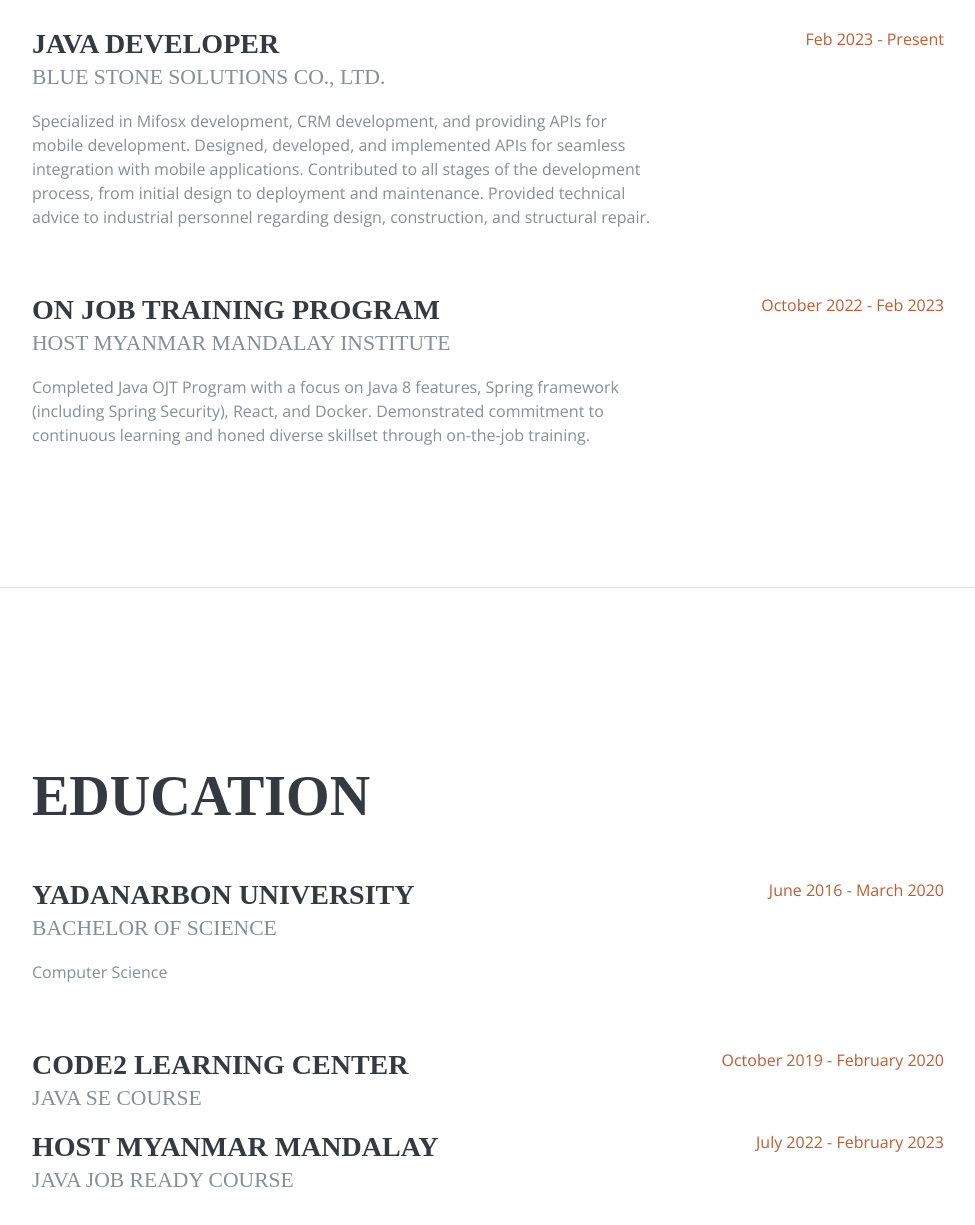
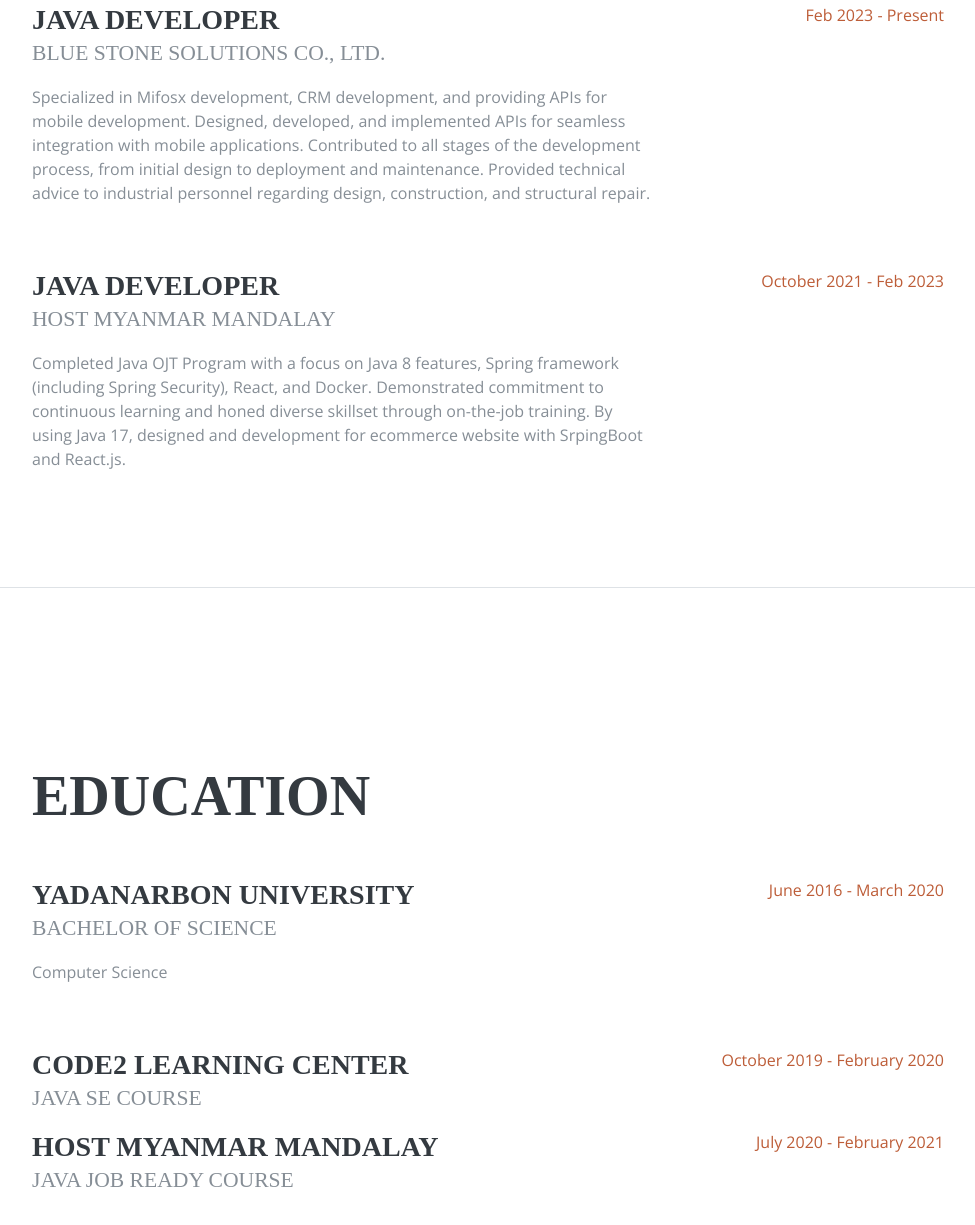
Before and after one commit to SOETHIHAKYAW/my-portfolio, a plain HTML site: page index.html in a window 1280 px wide. Shown: the part 1012-2237 px from the top of the page, without its empty margins (288-1263 px from the left). Drawn offline with nearby package versions, Linux system fonts and the light colour scheme; a web font is replaced by a local one.

Commit message:
[MOD] modified for body

```diff
--- a/index.html
+++ b/index.html
@@ -173,13 +173,13 @@
 
           <div class="resume-item d-flex flex-column flex-md-row">
             <div class="resume-content mr-auto">
-              <h3 class="mb-0">On Job Training Program</h3>
-              <div class="subheading mb-3">Host Myanmar Mandalay Institute</div>
+              <h3 class="mb-0">Java Developer</h3>
+              <div class="subheading mb-3">Host Myanmar Mandalay</div>
               <p>Completed Java OJT Program with a focus on Java 8 features, Spring framework (including Spring Security), React, and Docker.
-                Demonstrated commitment to continuous learning and honed diverse skillset through on-the-job training.</p>
+                Demonstrated commitment to continuous learning and honed diverse skillset through on-the-job training. By using Java 17, designed and development for ecommerce website with SrpingBoot and React.js.</p>
             </div>
             <div class="resume-date text-md-right">
-              <span class="text-primary">October 2022 - Feb 2023</span>
+              <span class="text-primary">October 2021 - Feb 2023</span>
             </div>
           </div>
 
@@ -222,7 +222,7 @@
               <p></p>
             </div>
             <div class="resume-date text-md-right">
-              <span class="text-primary">July 2022 - February 2023</span>
+              <span class="text-primary">July 2020 - February 2021</span>
             </div>
           </div>
 
```
